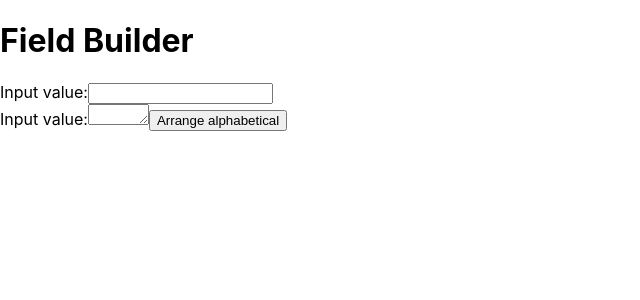
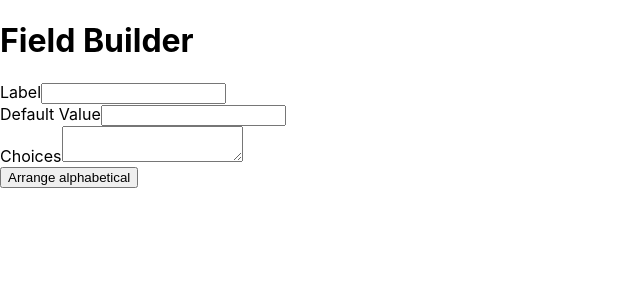
Before and after one commit to YordanLV/field-builder, a React (Create React App) app: page / in a window 1280 px wide. Shown: the top 300 px of the page, without its empty margins (0-640 px from the left). Built offline with nearby package versions, Linux system fonts and the light colour scheme.

Commit message:
Added methods for setting inputs and textarea choice + arrange alphabetically

```diff
--- a/src/components/ArrayTextArea/index.jsx
+++ b/src/components/ArrayTextArea/index.jsx
@@ -1,23 +1,10 @@
 import { useState } from 'react';
 
-export default function ArrayTextArea() {
-  const [value, setValue] = useState('');
-  const [arrayValue, setArrayValue] = useState([]);
-
-  const onChange = (event) => {
-    setValue(event.target.value);
-    setArrayValue(event.target.value.split(/\n/))
-  };
-
-  const arrangeAlphabetical = () => {
-    setValue(arrayValue.sort().join("\n"));
-  }
-
+export default function ArrayTextArea({label, value, onChange}) {
   return (
-    <>
-      <label>Input value:</label>
-      <textarea cols="5" rows="1" value={value} onChange={onChange} />
-      <button onClick={arrangeAlphabetical}>Arrange alphabetical</button>
-    </>
+    <div>
+      <label>{label}</label>
+      <textarea value={value} onChange={onChange} />
+    </div>
   );
 }
--- a/src/components/Input/index.jsx
+++ b/src/components/Input/index.jsx
@@ -1,15 +1,7 @@
-import { useState } from 'react';
-
-export default function Input() {
-  const [value, setValue] = useState('');
-
-  const onChange = (event) => {
-    setValue(event.target.value);
-  };
-
+export default function Input({label, value, onChange}) {
   return (
     <div>
-      <label>Input value:</label>
+      <label>{label}</label>
       <input value={value} onChange={onChange} />
     </div>
   );
--- a/src/containers/App.js
+++ b/src/containers/App.js
@@ -1,18 +1,43 @@
+import { useState } from "react"
 import Input from "../components/Input";
 import Textarea from "../components/ArrayTextArea";
 
 export default function App() {
+  const [fields, setFields] = useState({
+    label: '',
+    defaultValue: '',
+    choices: [],
+  });
+
+  const setLabel = (event) => {
+    setFields({...fields, label: event.target.value});
+  }
+
+  const setDefaultValue = (event) => {
+    setFields({...fields, defaultValue: event.target.value});
+  };
+
+  const setChoices = (event) => {
+    setFields({...fields, choices: event.target.value.split(/\n/)})
+  };
+
+  const arrangeAlphabetical = () => {
+    setFields({...fields, choices: fields.choices.sort()});
+  }
+
+  const stringChoices = fields.choices.join("\n");
+
+  console.log(fields.choices)
+
   return (
     <div className="App">
       <header className="App-header">
         <h1>Field Builder</h1>
-        <div>
-          <Input />
-        </div>
-        <div>
-          <Textarea />
-        </div>
       </header>
+        <Input label="Label" onChange={setLabel} value={fields.label} />
+        <Input label="Default Value" onChange={setDefaultValue} value={fields.defaultValue} />
+        <Textarea label="Choices" onChange={setChoices} value={stringChoices}/>
+        <button onClick={arrangeAlphabetical}>Arrange alphabetical</button>
     </div>
   );
 }
```
